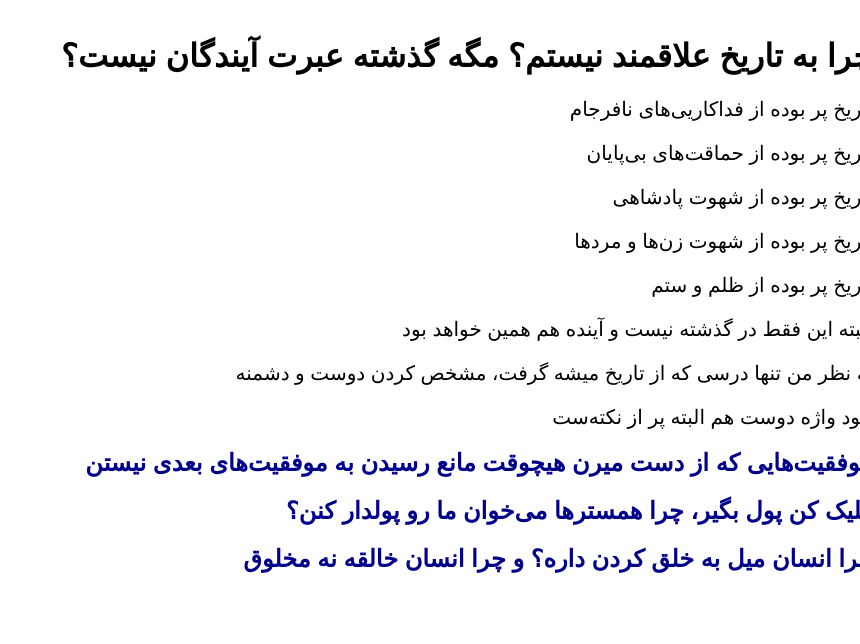
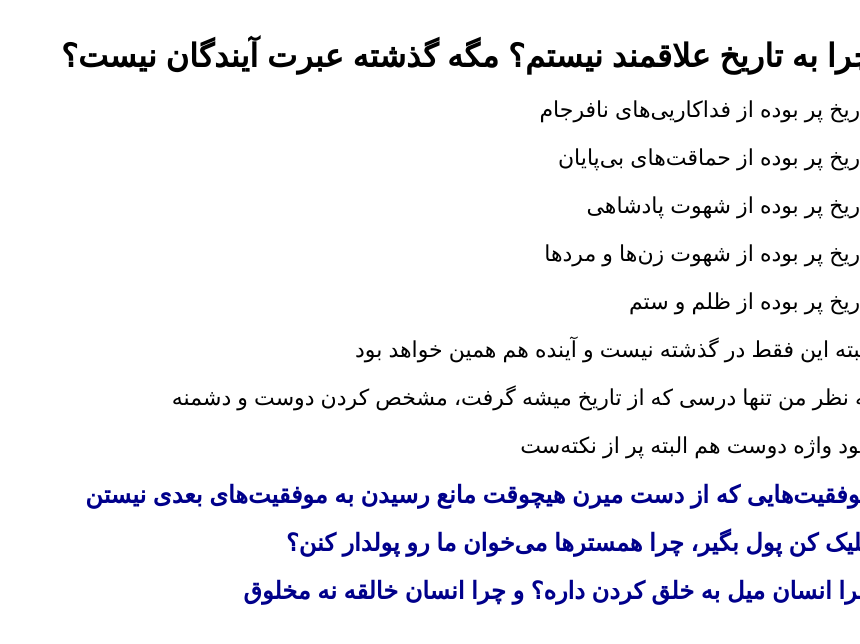
Before and after one commit to darkblog/darkblog.github.io, a Jekyll site: the page built from _posts/2024-7-4-2.md, in a window 1280 px wide. Shown: the top 644 px of the page, without its empty margins (420-1280 px from the left). Built offline with Jekyll 4.4.1, drawn with Linux system fonts in a browser that asks for light colours.

Commit message:
Update post.html

```diff
--- a/_layouts/post.html
+++ b/_layouts/post.html
@@ -7,7 +7,7 @@
 <head>
 <title>{{ page.title }}</title>
 <meta name="viewport" content="width=device-width">
-<style>body{font-family:sans-serif;margin:auto;padding:1em;width:80%}a{text-decoration:none;color:darkblue}p{font-size:20px}</style>
+<style>body{font-family:sans-serif;margin:auto;padding:1em;width:80%}a{text-decoration:none;color:darkblue}p{font-size:22px}</style>
 </head>
 <body>
 <h1>{{ page.title }}</h1>
```
